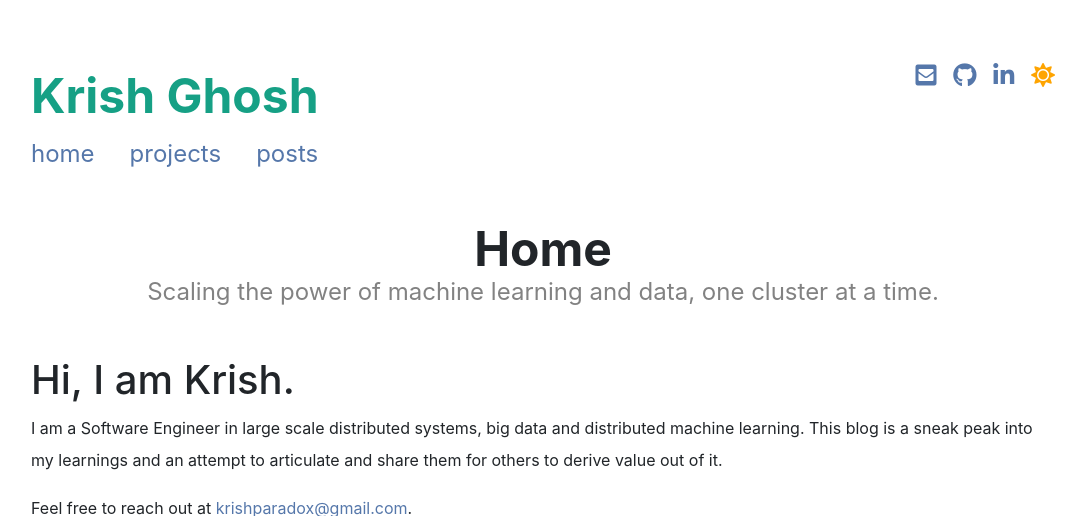
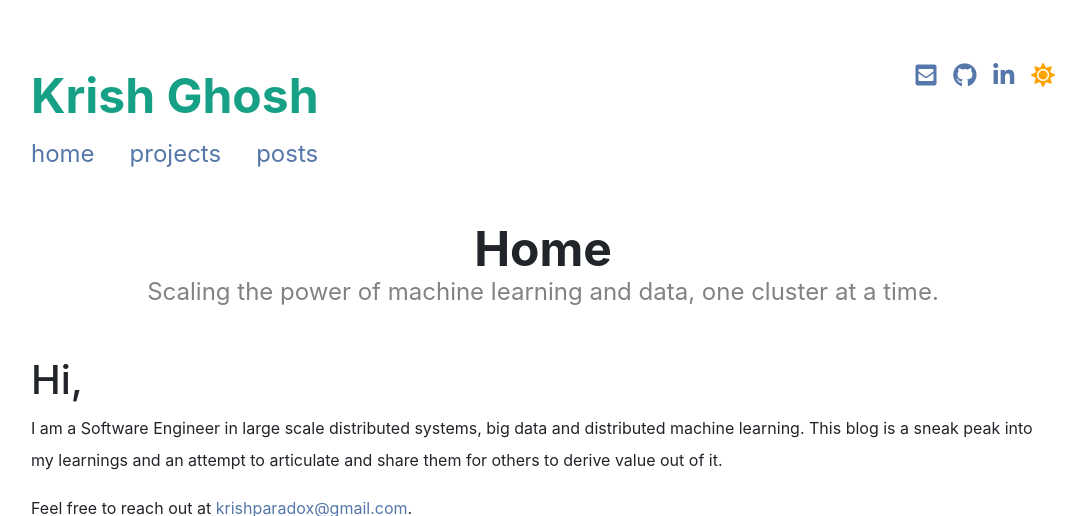
Before and after one commit to krishparadox/krishparadox.github.io, a Jekyll site: the page built from index.md, in a window 1280 px wide and 900 px high, cut to the strip 0-516 px from the top of the window. Shown: the whole strip, without its empty margins (97-1183 px from the left). Built offline with Jekyll 4.4.1, drawn with Linux system fonts in a browser that asks for light colours; nearby versions of some CDN libraries; a style sheet for code colours, icons or effects is not loaded.

Commit message:
Update index.md

```diff
--- a/index.md
+++ b/index.md
@@ -8,7 +8,7 @@ sitemap:
   priority: 1.0
 ---
 
-# Hi, I am Krish.
+# Hi,
 
 I am a Software Engineer in large scale distributed systems, big data and distributed machine learning. This blog is a sneak peak into my learnings and an attempt to articulate and share them for others to derive value out of it.
 
```
